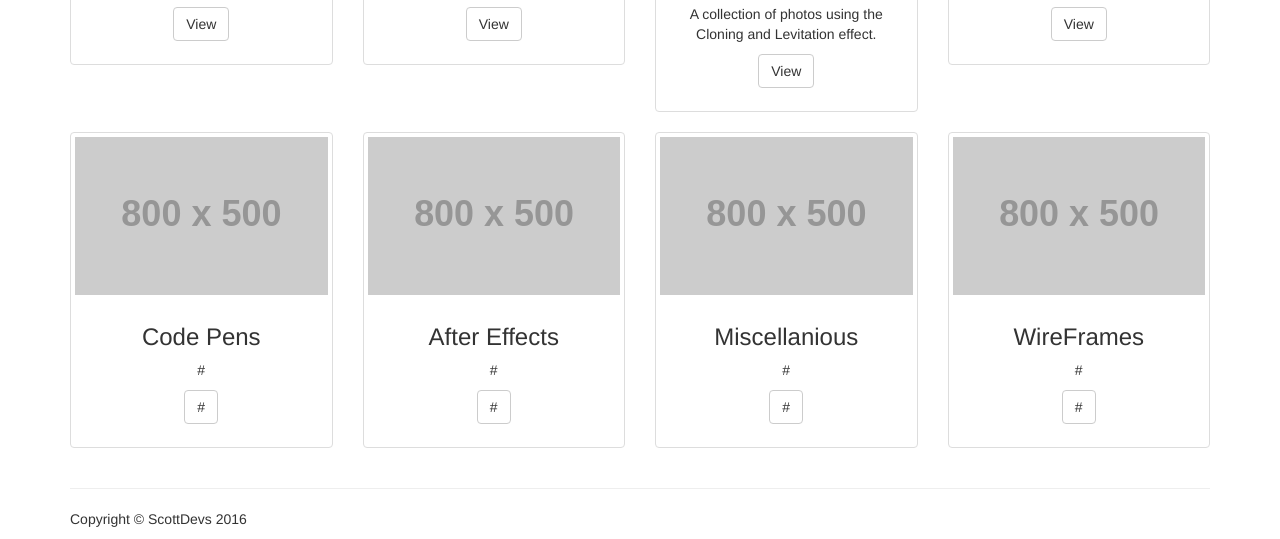
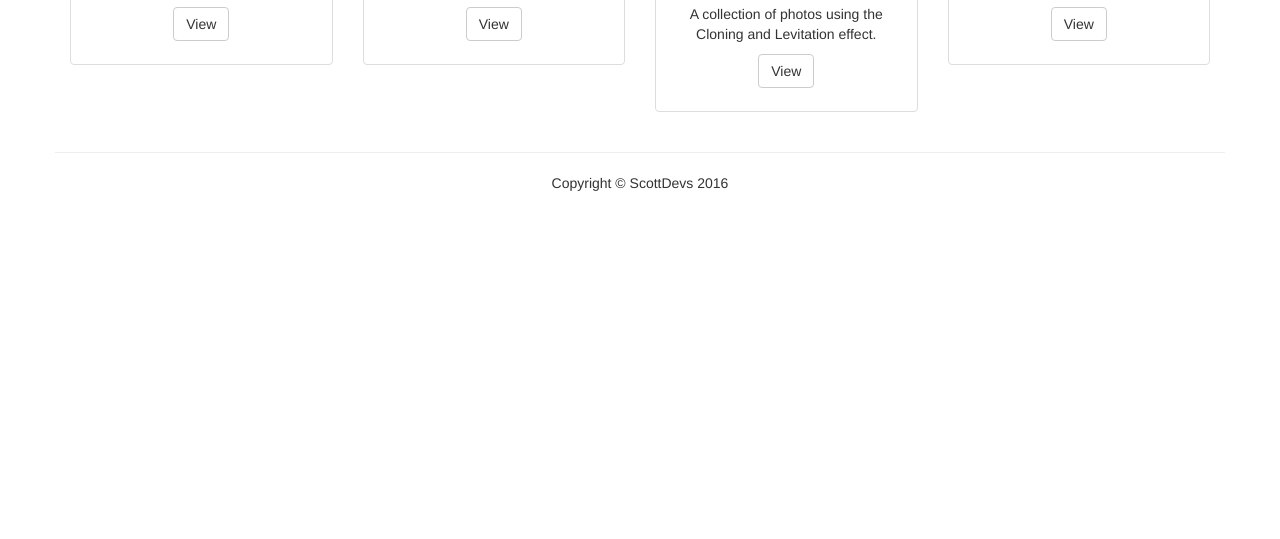
Before and after one commit to ScottDevs/ScottDevs.github.io, a plain HTML site: page index.html in a window 1280 px wide. Shown: the part 778-1317 px from the top of the page. After the commit the page ends 981 px from the top, so only its background shows below. Drawn offline with Linux system fonts and the light colour scheme; placeholder pictures from the web are drawn by us.

```diff
--- a/index.html
+++ b/index.html
@@ -59,6 +59,7 @@
                     </li>
                 </ul>
             </div>
+
             <!-- Testing -->
             <!-- <div class="navbar-collapse collapse">
                             <ul class="nav navbar-nav">
@@ -150,6 +151,7 @@
         </header>
 
 
+
         <!-- Title -->
         <div class="row">
             <div class="col-lg-12">
@@ -238,7 +240,7 @@
         <!-- First -->
         <div class="row text-center">
 
-            <div class="col-md-3 col-sm-6 hero-feature">
+            <!-- <div class="col-md-3 col-sm-6 hero-feature">
                 <div class="thumbnail">
                     <a href="#">
                         <img src="http://placehold.it/800x500" id="hover" alt="">
@@ -251,9 +253,9 @@
                         </p>
                     </div>
                 </div>
-            </div>
+            </div> -->
             <!-- Second -->
-            <div class="col-md-3 col-sm-6 hero-feature">
+            <!-- <div class="col-md-3 col-sm-6 hero-feature">
                 <div class="thumbnail">
                     <a href="#">
                         <img src="http://placehold.it/800x500" id="hover" alt="">
@@ -266,9 +268,9 @@
                         </p>
                     </div>
                 </div>
-            </div>
+            </div> -->
             <!-- Third -->
-            <div class="col-md-3 col-sm-6 hero-feature">
+            <!-- <div class="col-md-3 col-sm-6 hero-feature">
                 <div class="thumbnail">
                     <a href="#">
                         <img src="http://placehold.it/800x500" id="hover" alt="">
@@ -281,16 +283,16 @@
                         </p>
                     </div>
                 </div>
-            </div>
+            </div> -->
 
             <!-- Fourth -->
-            <div class="col-md-3 col-sm-6 hero-feature">
+            <!-- <div class="col-md-3 col-sm-6 hero-feature">
                 <div class="thumbnail">
                     <a href="#">
                         <img src="http://placehold.it/800x500" id="hover" alt="">
                     </a>
                     <div class="caption">
-                        <h3>WireFrames<!-- (Private Access) --></h3>
+                        <h3>WireFrames</h3>
                         <p>#</p>
                         <p>
                              <a href="#" class="btn btn-default">#</a>
@@ -299,7 +301,7 @@
                 </div>
             </div>
 
-        </div>
+        </div> -->
 
         <!-- End Second Row -->
         <!-- /.row -->
```
Also changed, not shown: photofx/clone/sara-couch-clone.jpg, photofx/clone/sara-guitar-clone.jpg, photofx/levitate/sara-lay-leviate.jpg (added), 6 other files.
